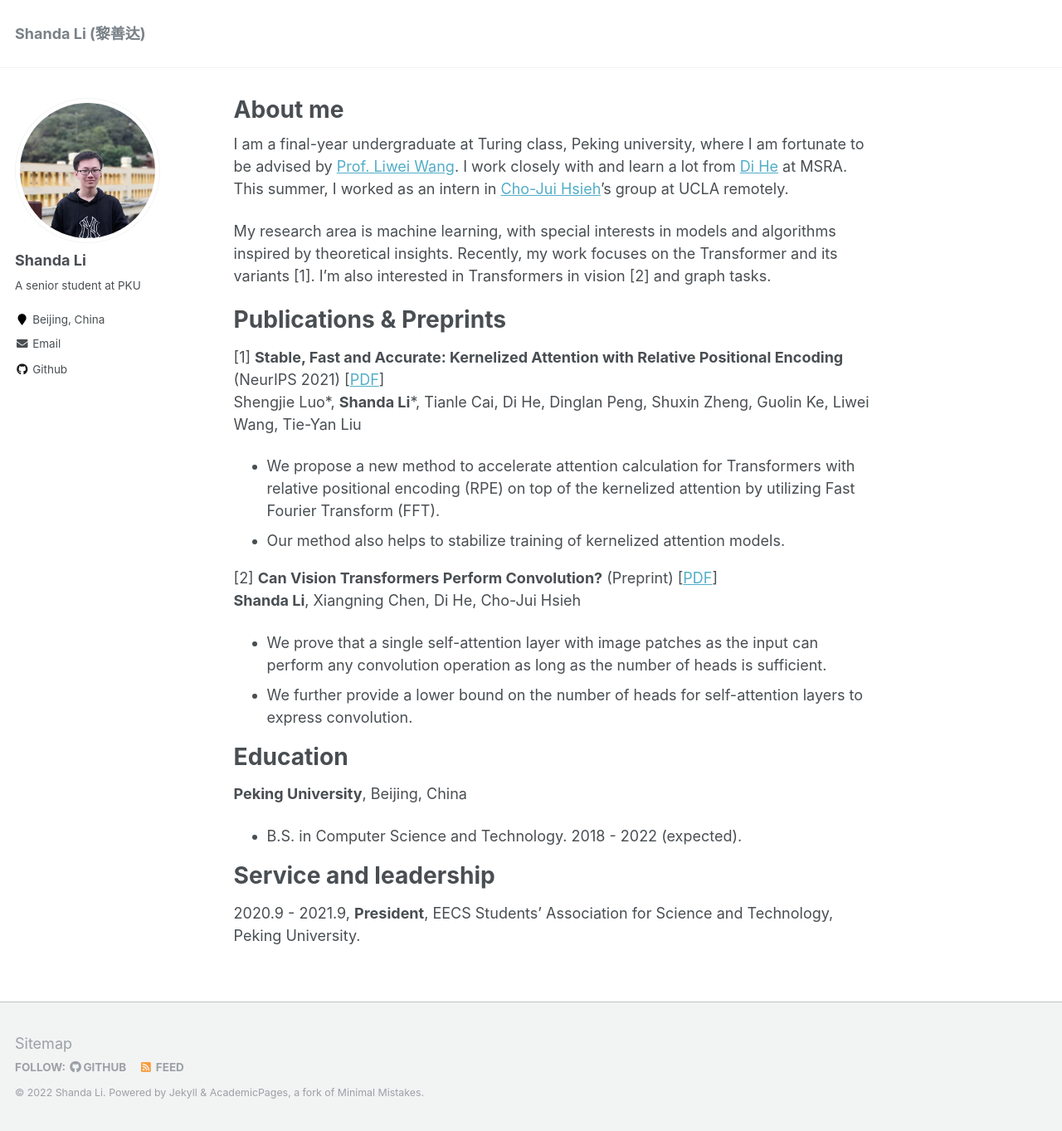
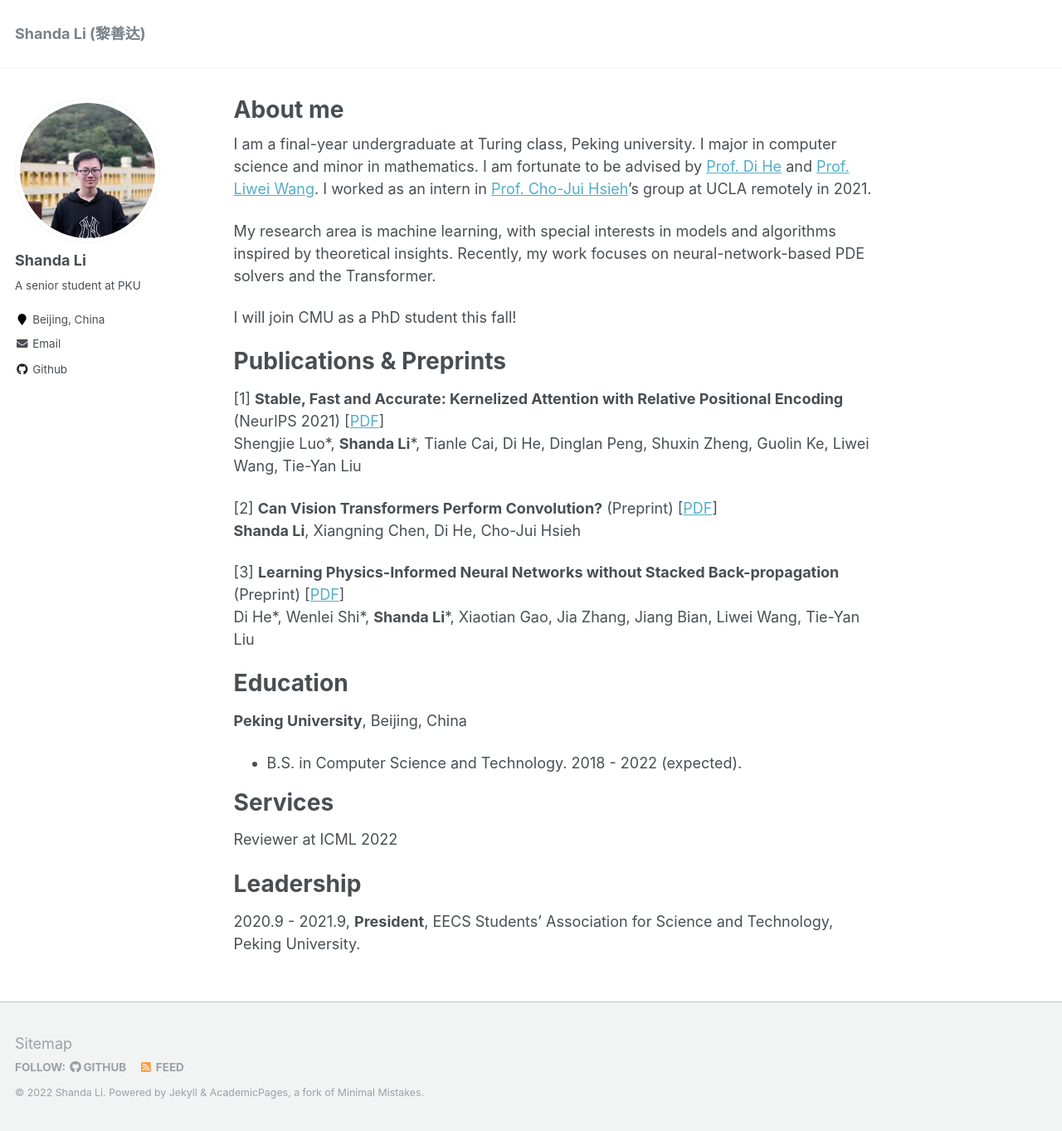
Before and after one commit to libinghui0000/huihui.github.io, a Jekyll site: the page built from _pages/about.md, in a window 1280 px wide and 1363 px high. Shown: the whole window at 83% size. Built offline with Jekyll 4.4.1, drawn with Linux system fonts in a browser that asks for light colours.

Commit message:
Update about.md

```diff
--- a/_pages/about.md
+++ b/_pages/about.md
@@ -9,23 +9,22 @@ redirect_from:
 ---
 
 
-I am a final-year undergraduate at Turing class, Peking university, where I am fortunate to be advised by [Prof. Liwei Wang](http://www.liweiwang-pku.com/). I work closely with and learn a lot from [Di He](https://www.microsoft.com/en-us/research/people/dihe/) at MSRA. This summer, I worked as an intern in [Cho-Jui Hsieh](http://web.cs.ucla.edu/~chohsieh/)'s group at UCLA remotely.
+I am a final-year undergraduate at Turing class, Peking university. I major in computer science and minor in mathematics. I am fortunate to be advised by [Prof. Di He](https://www.microsoft.com/en-us/research/people/dihe/) and [Prof. Liwei Wang](http://www.liweiwang-pku.com/). I worked as an intern in [Prof. Cho-Jui Hsieh](http://web.cs.ucla.edu/~chohsieh/)'s group at UCLA remotely in 2021.
 
-My research area is machine learning, with special interests in models and algorithms inspired by theoretical insights. Recently, my work focuses on the Transformer and its variants [1]. I'm also interested in Transformers in vision [2] and graph tasks.
+My research area is machine learning, with special interests in models and algorithms inspired by theoretical insights. Recently, my work focuses on neural-network-based PDE solvers and the Transformer.
+
+I will join CMU as a PhD student this fall!
 
 Publications & Preprints
 =====
 [1] **Stable, Fast and Accurate: Kernelized Attention with Relative Positional Encoding** (NeurIPS 2021) [[PDF](https://arxiv.org/abs/2106.12566)]
   Shengjie Luo\*, **Shanda Li**\*, Tianle Cai, Di He, Dinglan Peng, Shuxin Zheng, Guolin Ke, Liwei Wang, Tie-Yan Liu
 
-   * We propose a new method to accelerate attention calculation for Transformers with relative positional encoding (RPE) on top of the kernelized attention by utilizing Fast Fourier Transform (FFT).
-   * Our method also helps to stabilize training of kernelized attention models.
-
- [2] **Can Vision Transformers Perform Convolution?** (Preprint) [[PDF](https://arxiv.org/abs/2111.01353)]
+[2] **Can Vision Transformers Perform Convolution?** (Preprint) [[PDF](https://arxiv.org/abs/2111.01353)]
   **Shanda Li**, Xiangning Chen, Di He, Cho-Jui Hsieh
 
-   * We prove that a single self-attention layer with image patches as the input can perform any convolution operation as long as the number of heads is sufficient.
-   * We further provide a lower bound on the number of heads for self-attention layers to express convolution.
+[3] **Learning Physics-Informed Neural Networks without Stacked Back-propagation** (Preprint)  [[PDF](https://arxiv.org/abs/2202.09340)]
+  Di He\*, Wenlei Shi\*, **Shanda Li**\*, Xiaotian Gao, Jia Zhang, Jiang Bian, Liwei Wang, Tie-Yan Liu
 
 Education
 =====
@@ -34,7 +33,10 @@ Education
 
 * B.S. in Computer Science and Technology. 2018 - 2022 (expected).
 
-Service and leadership
+Services
 =====
+Reviewer at ICML 2022
 
+Leadership
+=====
 2020.9 - 2021.9, **President**, EECS Students’ Association for Science and Technology, Peking University.
```
